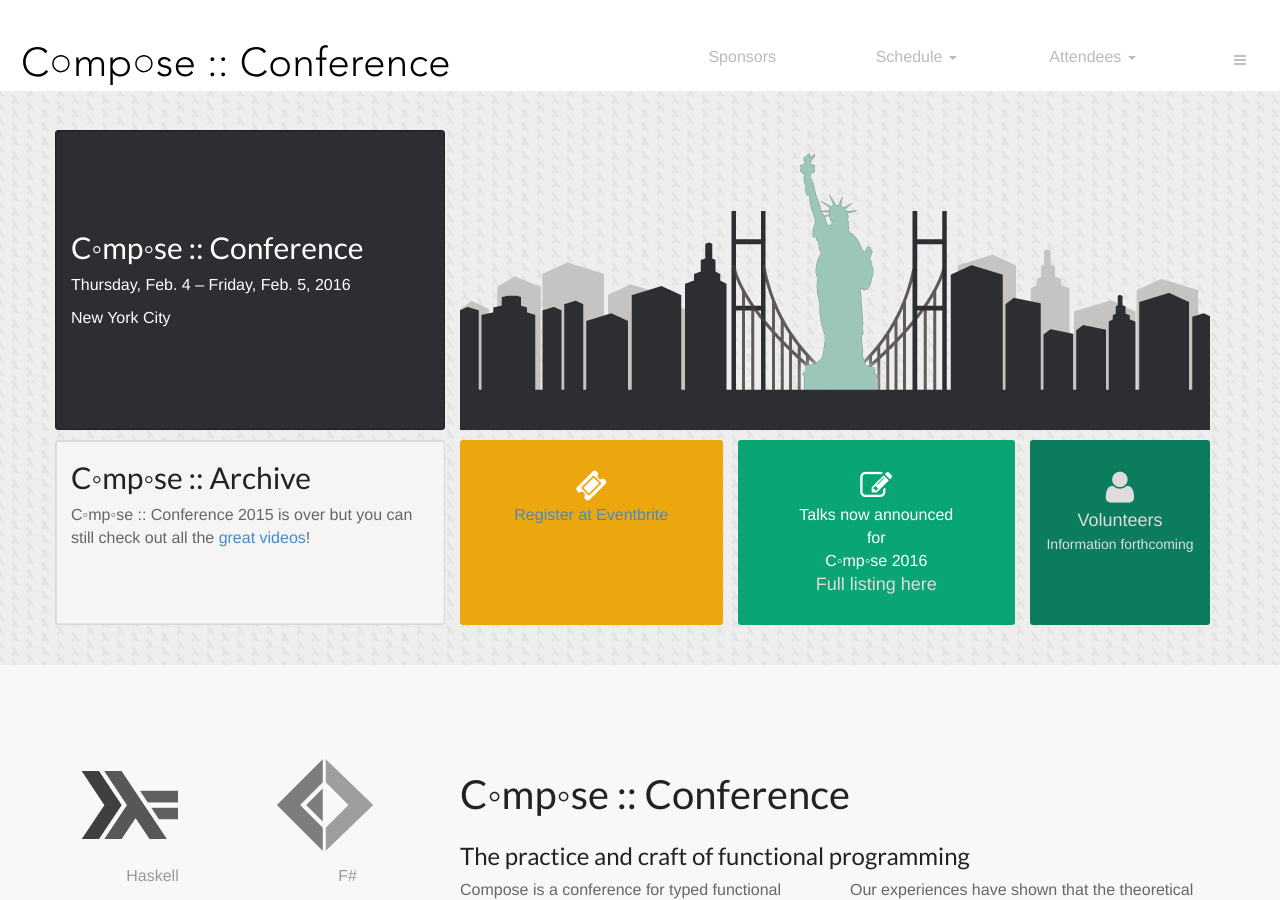
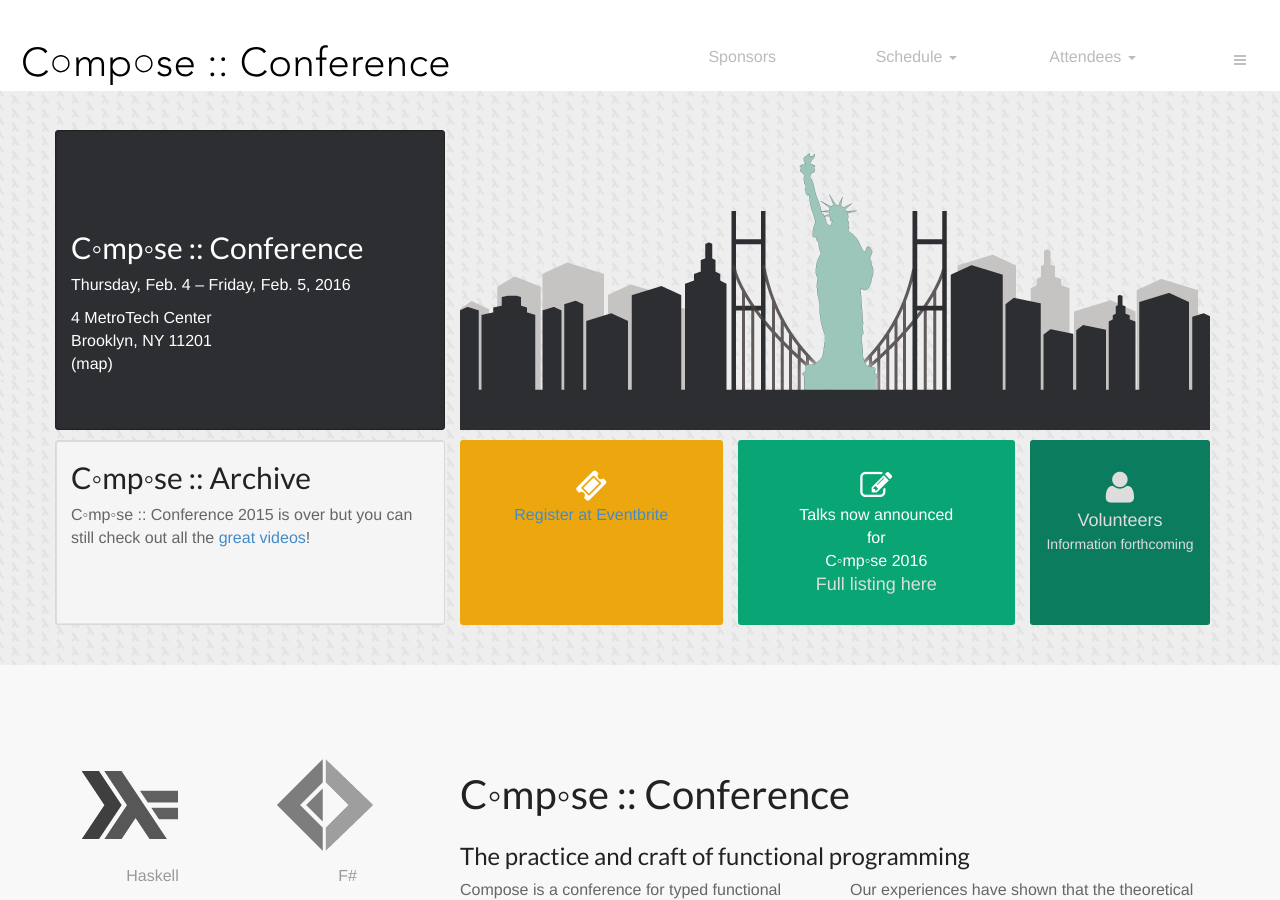
Before and after one commit to ny-haskell/composeconference, a Jekyll site: the page index.html, which Jekyll copies as it is, in a window 1280 px wide and 900 px high. Built offline with Jekyll 4.4.1, drawn with Linux system fonts in a browser that asks for light colours; Markdown is read by kramdown in place of the engine named in the settings.

Commit message:
Update front page venue address link

```diff
--- a/index.html
+++ b/index.html
@@ -103,7 +103,15 @@
 						<div class="col-md-4 mainblock">
 							<h2>C◦mp◦se :: Conference</h2>
 							<p>Thursday, Feb. 4 &ndash; Friday, Feb. 5, 2016</p>
-							<p><a href="#venue" style="color:#FFF">New York City</a> </p>
+              <p>
+                4 MetroTech Center
+                <br/>
+                Brooklyn, NY 11201
+                <br/>
+                (<a
+                  href="https://www.google.com/maps/place/4+MetroTech+Center,+Brooklyn,+NY+11201/@40.6928712,-73.986036,17z/data=!3m1!4b1!4m2!3m1!1s0x89c25a4b1098536b:0xb1f5b22f3d7a0d3b"
+                  style="color:#FFF">map</a>)
+              </p>
 						</div>
 						<div class="col-md-8">
 							<div class="view">&nbsp;</div>
```
